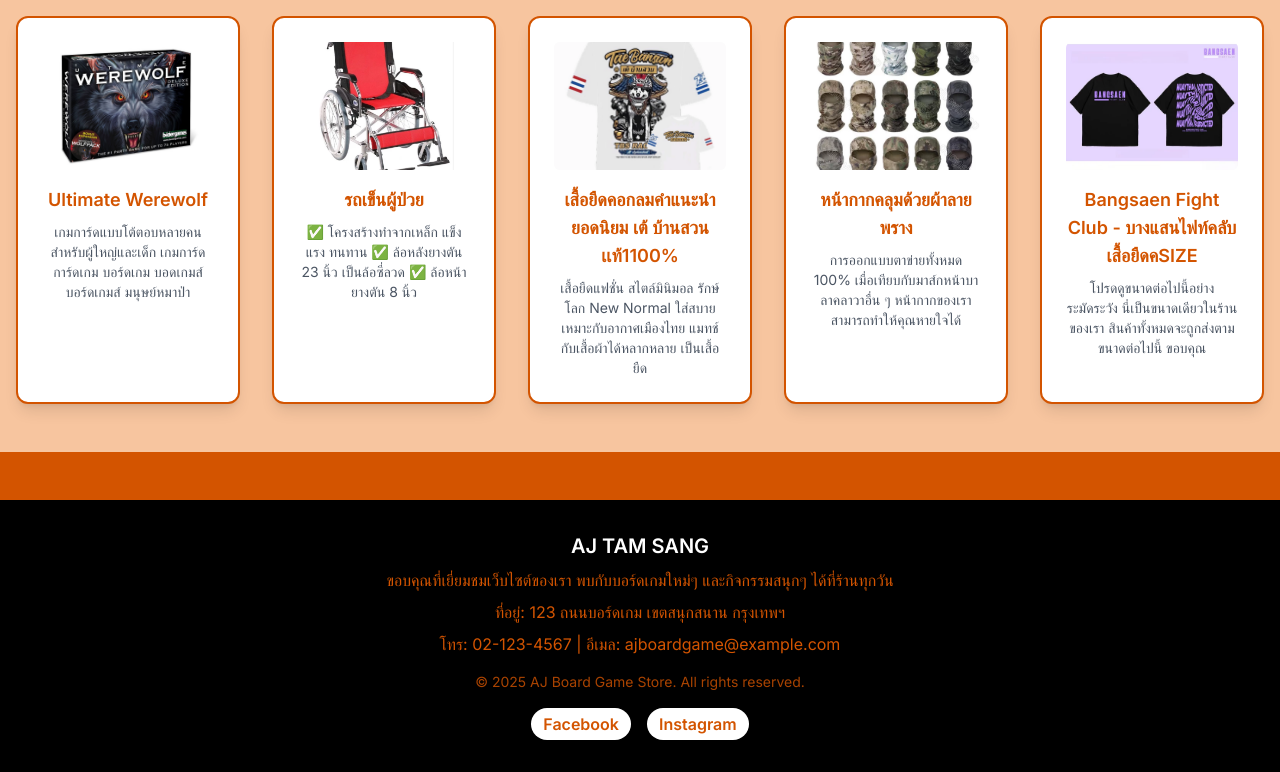
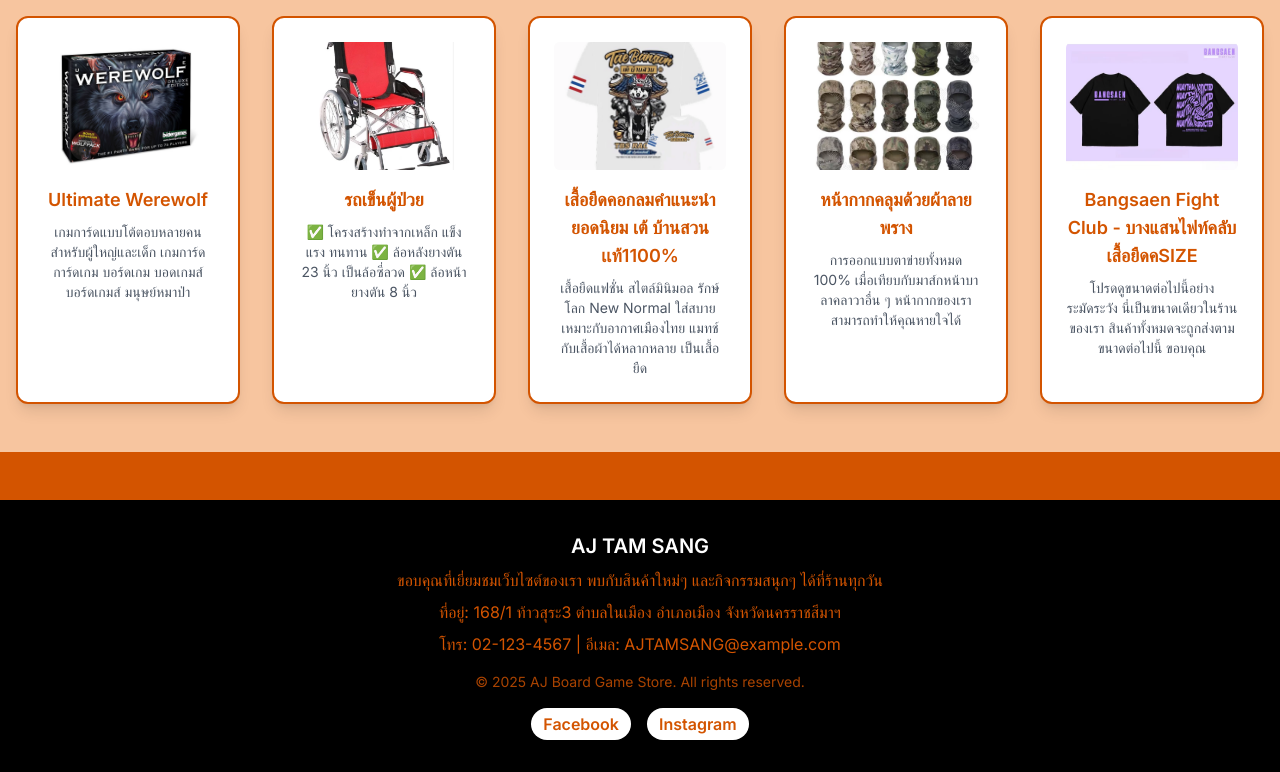
Before and after one commit to aj-tamsang/bithub, a plain HTML site: page index.html in a window 1280 px wide. Shown: the part 617-1389 px from the top of the page. Drawn offline with nearby package versions, Linux system fonts and the light colour scheme.

Commit message:
Update index.html

```diff
--- a/index.html
+++ b/index.html
@@ -163,9 +163,9 @@
     <footer class="bg-black py-8 mt-12">
         <div class="container mx-auto px-4 text-center">
             <h3 class="text-xl font-semibold mb-2" style="color:#ffffff;">AJ TAM SANG <SAmp></SAmp></h3>
-            <p class="mb-2" style="color:#d35400;">ขอบคุณที่เยี่ยมชมเว็บไซต์ของเรา พบกับบอร์ดเกมใหม่ๆ และกิจกรรมสนุกๆ ได้ที่ร้านทุกวัน</p>
-            <p class="mb-2" style="color:#d35400;">ที่อยู่: 123 ถนนบอร์ดเกม เขตสนุกสนาน กรุงเทพฯ</p>
-            <p class="mb-2" style="color:#d35400;">โทร: 02-123-4567 | อีเมล: ajboardgame@example.com</p>
+            <p class="mb-2" style="color:#d35400;">ขอบคุณที่เยี่ยมชมเว็บไซต์ของเรา พบกับสินค้าใหม่ๆ และกิจกรรมสนุกๆ ได้ที่ร้านทุกวัน</p>
+            <p class="mb-2" style="color:#d35400;">ที่อยู่: 168/1 ท้าวสุระ3 ตำบลในเมือง อำเภอเมือง จังหวัดนครราชสีมาฯ</p>
+            <p class="mb-2" style="color:#d35400;">โทร: 02-123-4567 | อีเมล: AJTAMSANG@example.com</p>
             <div class="mt-4 text-sm opacity-80" style="color:#d35400;">
                 &copy; 2025 AJ Board Game Store. All rights reserved.
             </div>
```
